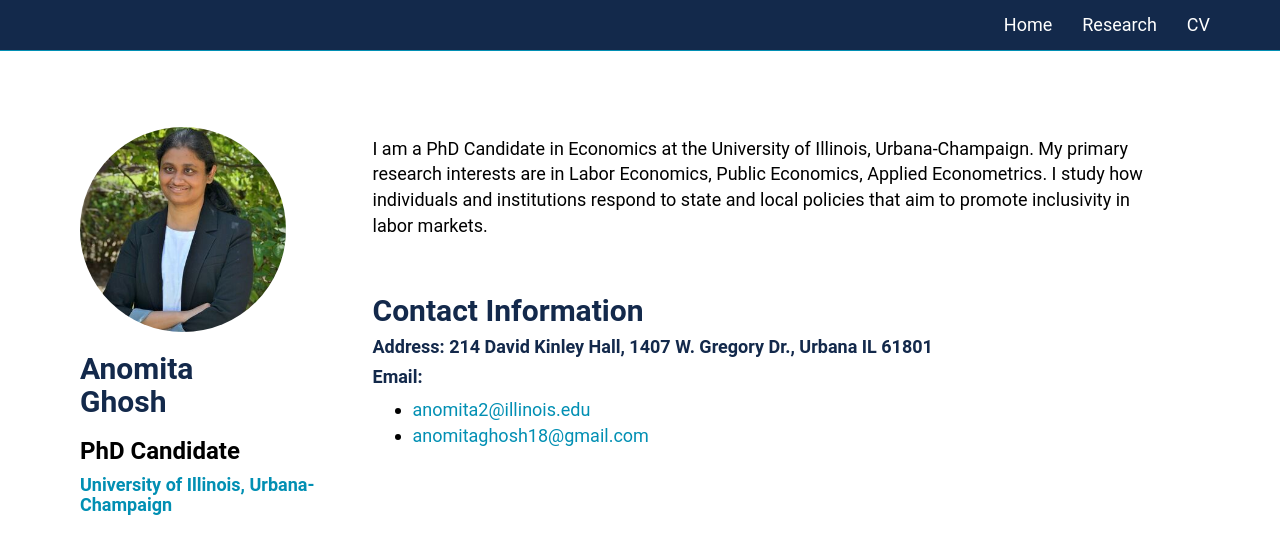
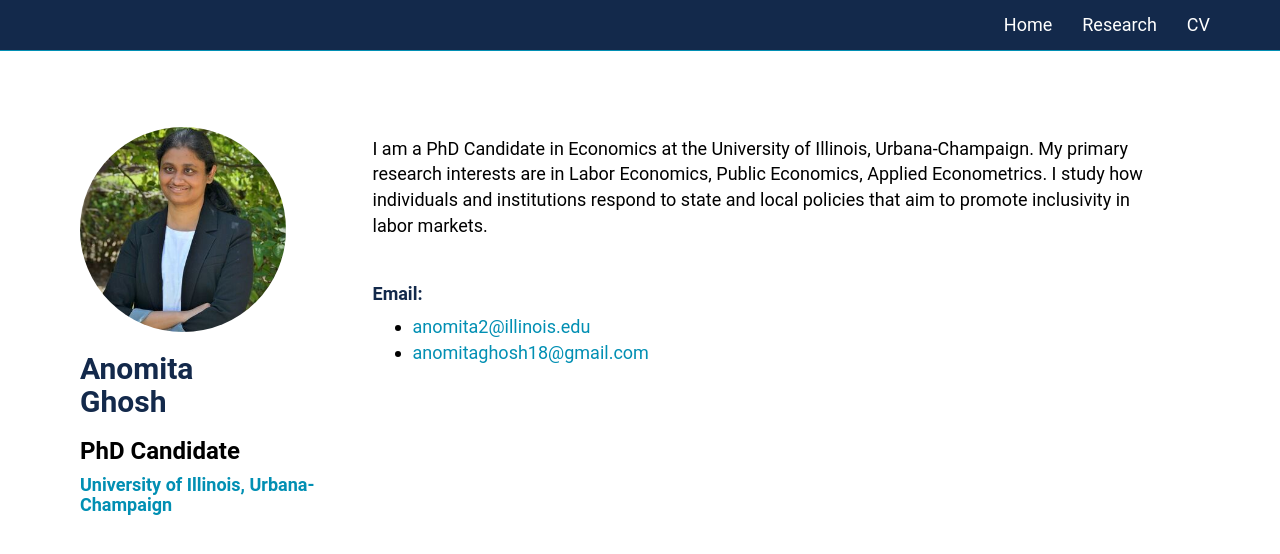
Before and after one commit to anomitaghosh/anomitaghosh.github.io, a Jekyll site: the page built from index.md, in a window 1280 px wide. Shown: the top 554 px of the page. Built offline with Jekyll 4.4.1, drawn with Linux system fonts in a browser that asks for light colours.

Commit message:
Update index.md

```diff
--- a/index.md
+++ b/index.md
@@ -10,9 +10,9 @@ I am a PhD Candidate in Economics at the University of Illinois, Urbana-Champaig
 
 <br>
 
-## Contact Information
+<!-- ## Contact Information -->
 
-#### Address: 214 David Kinley Hall, 1407 W. Gregory Dr., Urbana IL 61801
+<!-- #### Address: 214 David Kinley Hall, 1407 W. Gregory Dr., Urbana IL 61801 -->
 #### Email:
 - [anomita2@illinois.edu](anomita2@illinois.edu)
 - [anomitaghosh18@gmail.com](anomitaghosh18@gmail.com)
```
